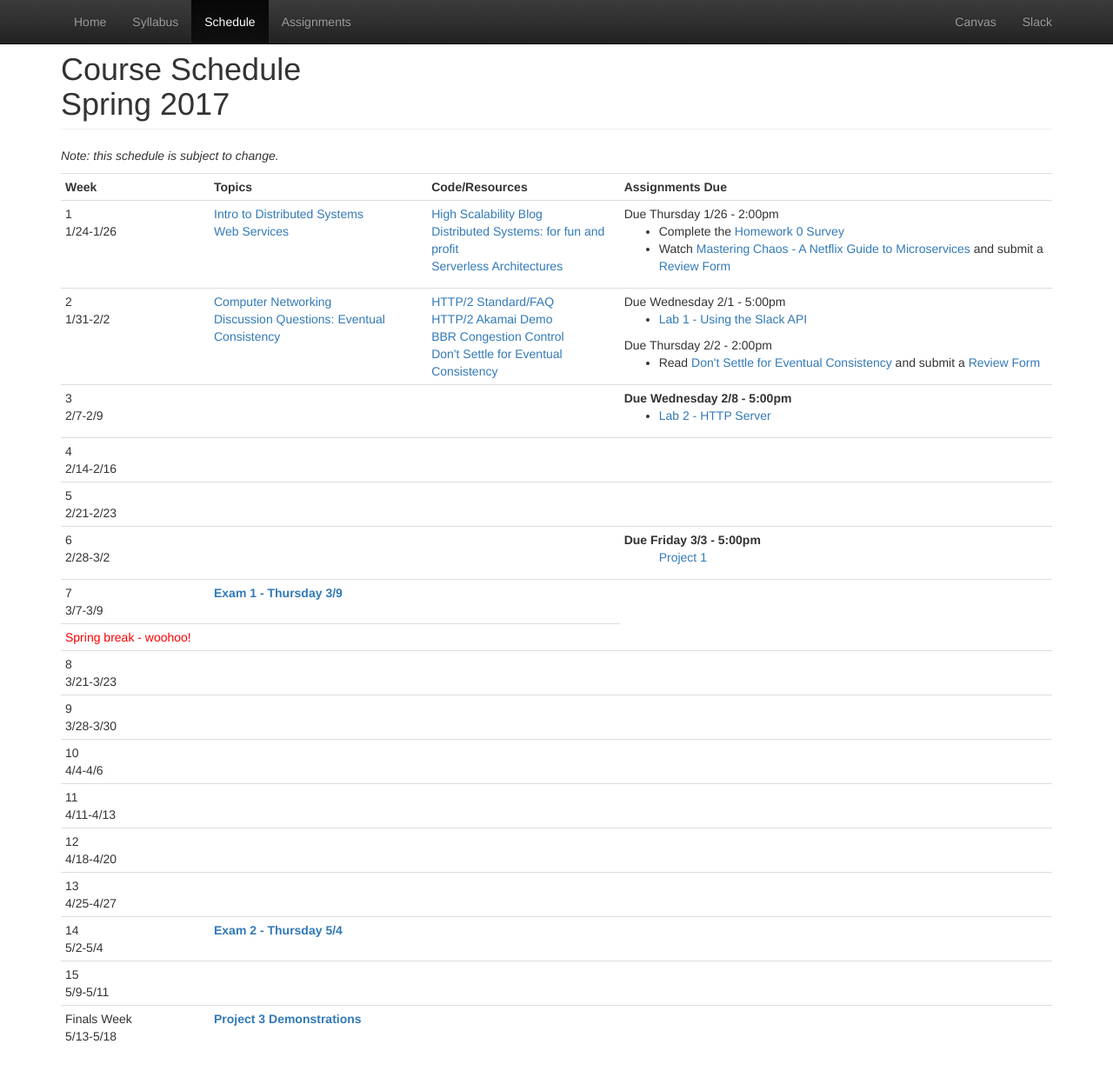
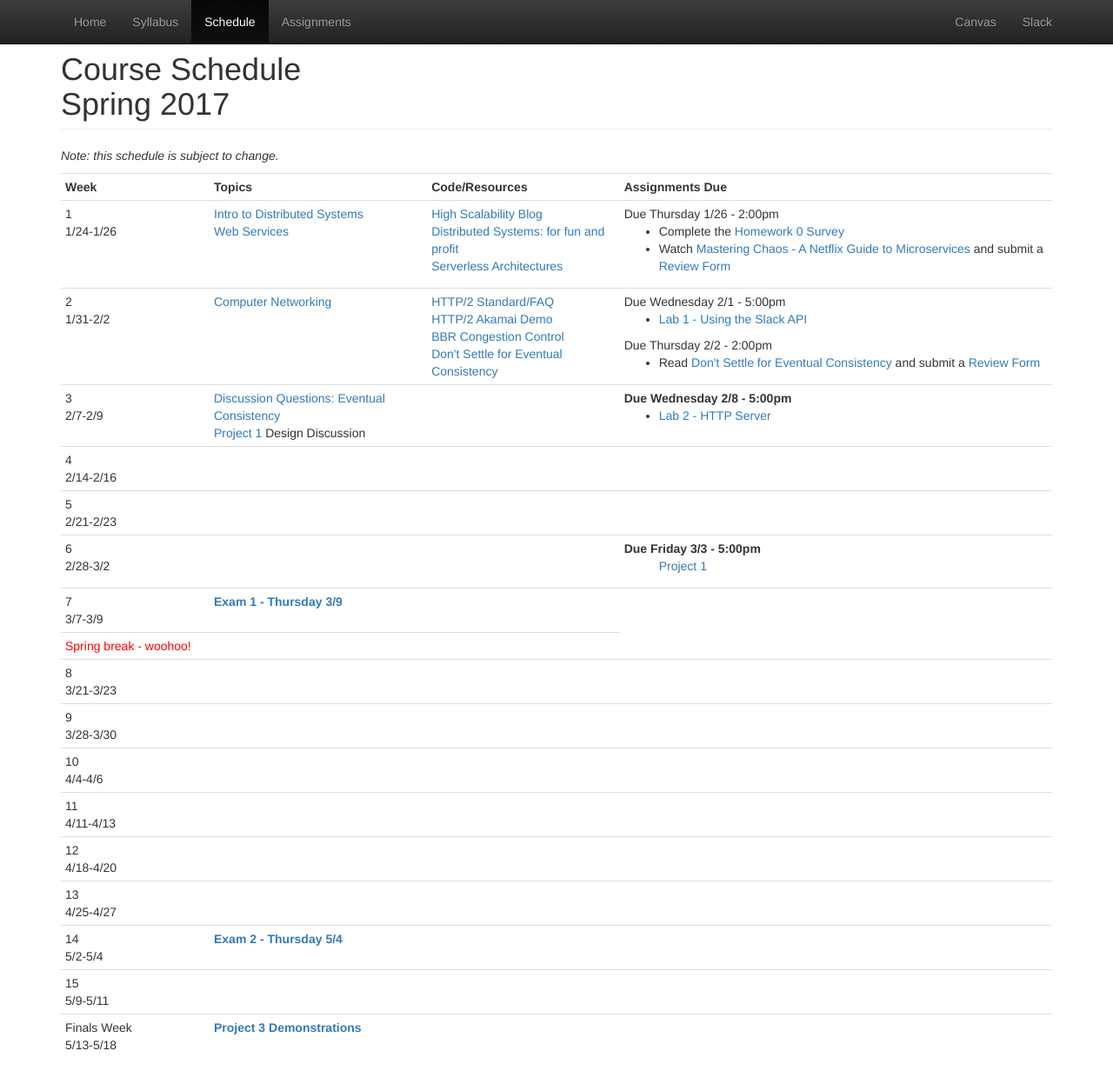
Before and after one commit to CS682-S17/cs682-s17.github.io, a Jekyll site: the page built from schedule.html, in a window 1280 px wide and 1257 px high. Shown: the top 1247 px of the window at 87% size. Built offline with Jekyll 4.4.1, drawn with Linux system fonts in a browser that asks for light colours.

Commit message:
update links

```diff
--- a/schedule.html
+++ b/schedule.html
@@ -60,6 +59,8 @@ title: Schedule
 		<tr>
 			<td>3<br/>2/7-2/9</td>
 			<td>
+				<a href="https://docs.google.com/document/d/1r4xeu2i2y0WgnNsX9IOpao5R0qxoJ5d4t95ybUcPnJs/edit">Discussion Questions: Eventual Consistency</a><br/>
+				<a href="https://github.com/CS682-S17/assignments/wiki/Project-1">Project 1</a> Design Discussion<br/>
 			</td>
 			<td>
 			</td>
```
Also changed, not shown: other parts of schedule.html (+0 -1 lines).
